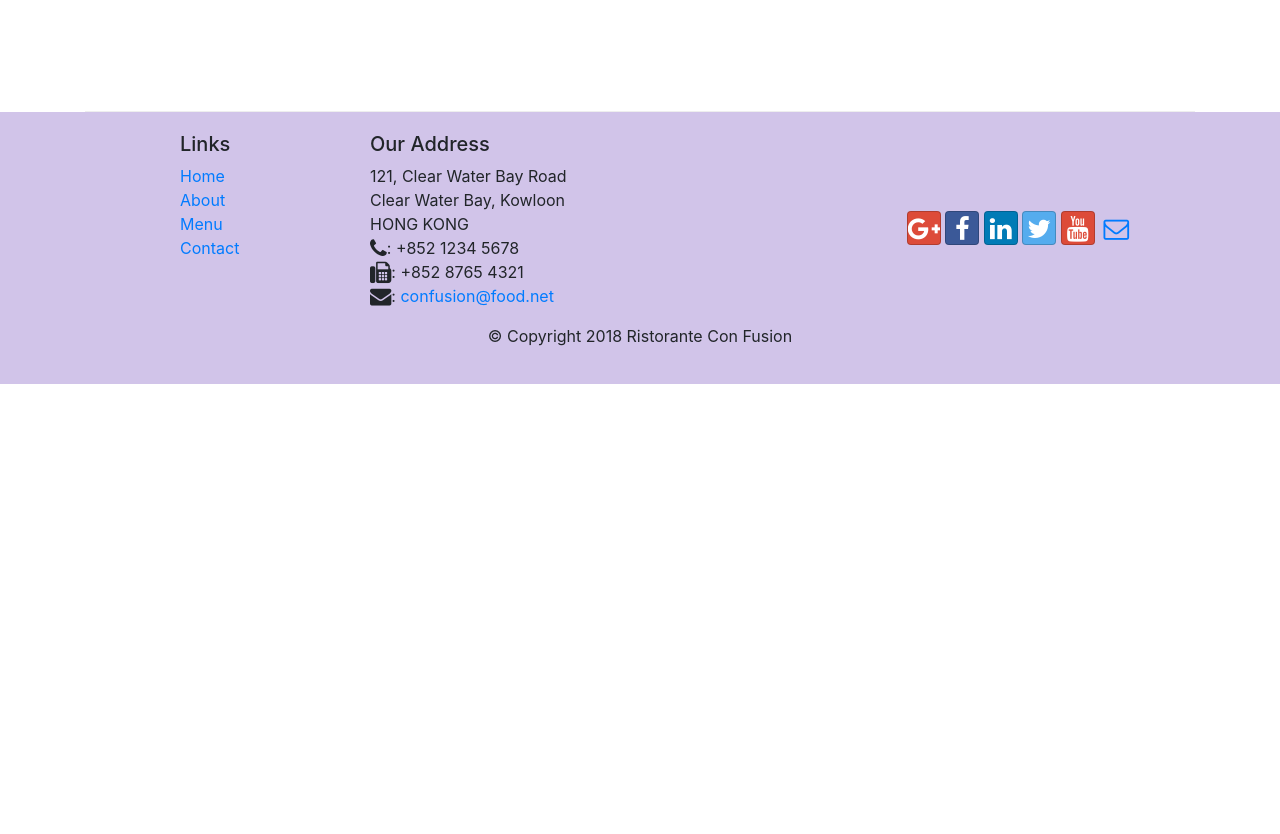
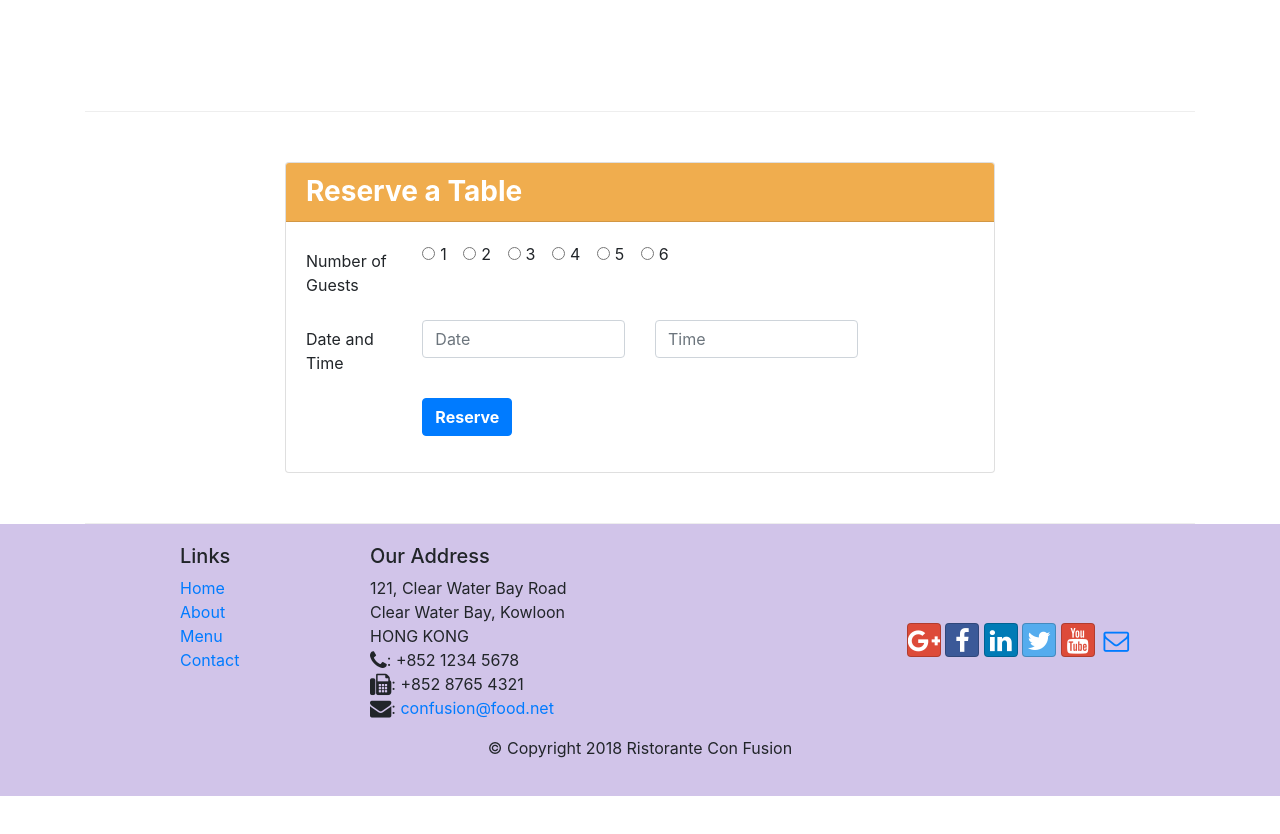
Before and after one commit to darylemb/bootstrap, a website: page index.html in a window 1280 px wide. Shown: the part 1422-2256 px from the top of the page. Before the commit the page ends 1856 px from the top, so only its background shows below. Drawn offline with nearby package versions, Linux system fonts and the light colour scheme.

Commit message:
Second Assignment

```diff
--- a/css/styles.css
+++ b/css/styles.css
@@ -37,3 +37,7 @@ body{
 .navbar-dark{
     background-color: #512DA8;
 }
+
+.cardWarning{
+    background-color: #f0ad4e ;
+}
--- a/index.html
+++ b/index.html
@@ -23,13 +23,16 @@
 
     <header class="jumbotron">
         <div class="container">
-            <div class="row row-header">
+            <div class="row row-header align-items-center">
                 <div class="col-12 col-sm-6">
                     <h1>Ristorante con Fusion</h1>
                     <p>We take inspiration from the World's best cuisines, and create a unique fusion experience. Our lipsmacking creations will tickle your culinary senses!</p>
                 </div>
-                <div class="col-12 col-sm align-self-center">
+                <div class="col-12 col-sm-3 align-self-center">
                     <img src="img/logo.png" class="img-fluid">
+                </div>
+                <div class="col-12 col-sm-3 align-self-center">
+                    <a href="#ReserveCard" role="button" class="btn btn-warning btn-lg">Reserve Table</a>
                 </div>
             </div>
         </div>
@@ -79,9 +82,12 @@
                 <h3>This Month's Promotions</h3>
             </div>
             <div class="col col-sm col-md">
-                <h2>Weekend Grand Buffet</h2>
-                <p>Featuring mouthwatering combinations with a choice of five different salads, six enticing appetizers, six main entrees and five choicest desserts. Free flowing bubbly and soft drinks. All for just $19.99 per person </p>
+                <h2>Weekend Grand Buffet
+                    <span class="badge badge-danger">NEW</span>
+                </h2>
+                <p class="d-none d-sm-block">Featuring mouthwatering combinations with a choice of five different salads, six enticing appetizers, six main entrees and five choicest desserts. Free flowing bubbly and soft drinks. All for just $19.99 per person </p>
             </div>
+            <img class="d-flex mr-3 img-thumbnail align-self-center" src="img/buffet.png" alt="buffet">
         </div>
 
         <div class="row row-content align-items-center">
@@ -103,6 +109,61 @@
                     </div>
                 </div>
             </div>
+        </div>
+        <div class="row row-content align-items-center" id="ReserveCard">
+            <div class="col-sm-8 offset-sm-2">
+                <div class="card">
+                    <h3 class="card-header text-white table cardWarning"><b>Reserve a Table</b></h3>
+                    <div class="card-body">
+                        <form>
+                            <div class="form-group row">
+                                <label for="NumberGuests" class="col-md-2 col-form-label">Number of Guests</label>
+                                <div class="col-md-10">
+                                    <div class="form-check form-check-inline">
+                                        <input class="form-check-input" type="radio" name="inlineRadioOptions" id="inlineRadio1" value="option1">
+                                        <label class="form-check-label" for="inlineRadio1">1</label>
+                                    </div>
+                                    <div class="form-check form-check-inline">
+                                        <input class="form-check-input" type="radio" name="inlineRadioOptions" id="inlineRadio2" value="option2">
+                                        <label class="form-check-label" for="inlineRadio2">2</label>
+                                    </div>
+                                    <div class="form-check form-check-inline">
+                                        <input class="form-check-input" type="radio" name="inlineRadioOptions" id="inlineRadio3" value="option3">
+                                        <label class="form-check-label" for="inlineRadio3">3</label>
+                                    </div>
+                                    <div class="form-check form-check-inline">
+                                        <input class="form-check-input" type="radio" name="inlineRadioOptions" id="inlineRadio4" value="option4">
+                                        <label class="form-check-label" for="inlineRadio4">4</label>
+                                    </div>
+                                    <div class="form-check form-check-inline">
+                                        <input class="form-check-input" type="radio" name="inlineRadioOptions" id="inlineRadio5" value="option5">
+                                        <label class="form-check-label" for="inlineRadio5">5</label>
+                                    </div>
+                                    <div class="form-check form-check-inline">
+                                        <input class="form-check-input" type="radio" name="inlineRadioOptions" id="inlineRadio6" value="option6">
+                                        <label class="form-check-label" for="inlineRadio6">6</label>
+                                    </div>
+                                </div>
+                            </div>
+                            <div class="form-group row">
+                                <label for="DateandTime" class="col-md-2 col-form-label">Date and Time</label>
+                                <div class="col-md-4">
+                                    <input type="" class="form-control" id="date" name="date" placeholder="Date">
+                                </div>
+                                <div class="col-md-4">
+                                    <input type="" class="form-control" id="time" name="time" placeholder="Time">
+                                </div>
+                            </div>
+                            <div class="form-group row">
+                                <div class="offset-md-2 col-md-10">
+                                    <button type="submit" class="btn btn-primary"><b>Reserve</b></button>
+                                </div>
+                            </div>
+                        </form>
+                    </div>
+                </div>
+            </div>
+
         </div>
     </div>
 
```
Also changed, not shown: 1 other file.
